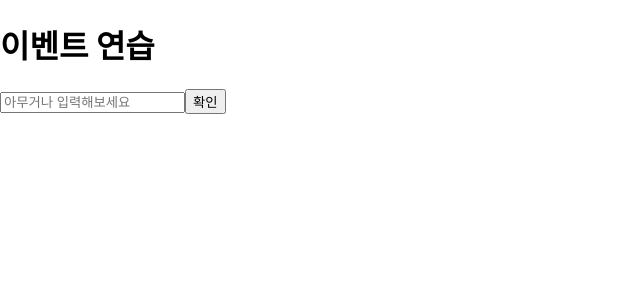
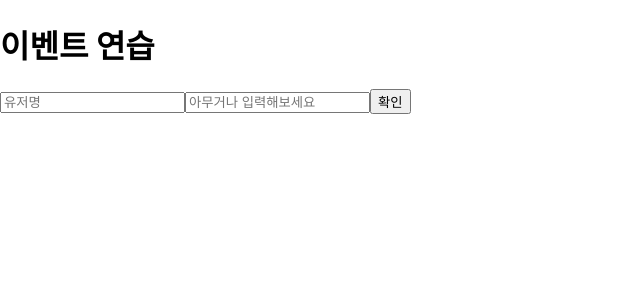
Before and after one commit to aubepluieh3/hello-react, a React (Create React App) app: page / in a window 1280 px wide. Shown: the top 300 px of the page, without its empty margins (0-640 px from the left). Built offline with nearby package versions, Linux system fonts and the light colour scheme.

Commit message:
input 여러개 핸들링

```diff
--- a/src/EventPractice.js
+++ b/src/EventPractice.js
@@ -3,18 +3,20 @@
 class EventPractice extends Component{
 
     state = {
+        username:'',
         message: ''
     }
 
     handleChange = (e) => {
         this.setState({
-            message: e.target.value
+            [e.target.name]: e.target.value
         });
     }
 
     handleClick = () => {
-        alert(this.state.message);
+        alert(this.state.username+': '+this.state.message);
         this.setState({
+            username:'',
             message: ''
         });
     }
@@ -25,9 +27,17 @@
                 <h1>이벤트 연습</h1>
                 <input
                 type="text"
+                name="username"
+                placeholder="유저명"
+                value={this.state.username}
+                onChange={this.handleChange}
+               />
+
+                <input
+                type="text"
                 name="message"
                 placeholder="아무거나 입력해보세요"
-                value={this.state.message}
+                value={this.state.username}
                 onChange={this.handleChange}
                />
 
```
